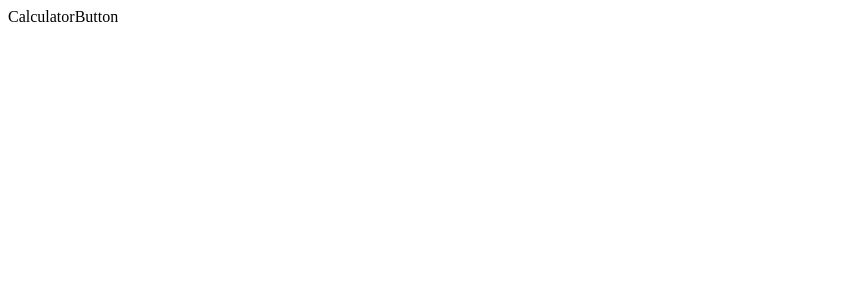
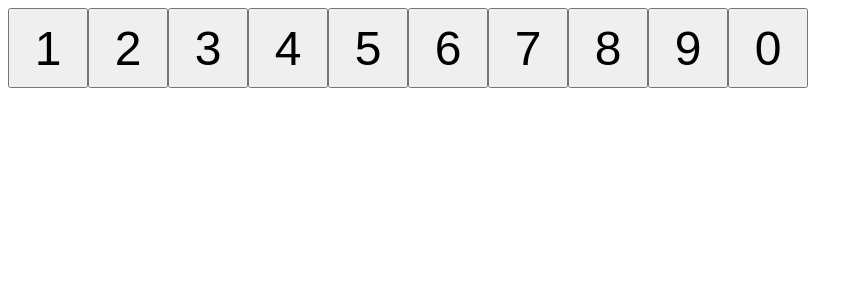
Before and after one commit to ActuallySilver/Calculator, a React app: page / in a window 1280 px wide. Shown: the top 300 px of the page, without its empty margins (0-863 px from the left). Built offline with nearby package versions, Linux system fonts and the light colour scheme; the HTML template or start-up script is replaced by a standard one.

Commit message:
add_calculator_button_functionality
Add the functionality to make calculator button add to the display, add number 0-9

```diff
--- /dev/null
+++ b/src/Components/Calculator/Keyboard/CalculatorButton.css
@@ -0,0 +1,5 @@
+.calculatorButton {
+    height: 5rem;
+    width: 5rem;
+    font-size: 3rem;
+}
--- a/src/Components/Calculator/Keyboard/CalculatorButton.tsx
+++ b/src/Components/Calculator/Keyboard/CalculatorButton.tsx
@@ -1,5 +1,22 @@
-function CalculatorButton({}) {
-  return <div>CalculatorButton</div>;
+import { useContext } from "react";
+import "./CalculatorButton.css";
+import { CalculatorContext } from "../../../Context/CalculatorContext";
+type CalculatorButtonProps = { value: string; onClick?: () => {} };
+
+function CalculatorButton({ value, onClick }: CalculatorButtonProps) {
+  const calculatorContext = useContext(CalculatorContext);
+  if (!calculatorContext) throw new Error("calculator Context is unavailable");
+  const { setDisplayValue } = calculatorContext;
+
+  const defaultOnClick = () => {
+    setDisplayValue((currentDisplayValue) => currentDisplayValue + value);
+  };
+
+  return (
+    <button className="calculatorButton" onClick={onClick || defaultOnClick}>
+      {value}
+    </button>
+  );
 }
 
 export default CalculatorButton;
--- a/src/Components/Calculator/Keyboard/index.tsx
+++ b/src/Components/Calculator/Keyboard/index.tsx
@@ -1,7 +1,20 @@
 import CalculatorButton from "./CalculatorButton";
 
 function Keyboard() {
-  return <CalculatorButton />;
+  return (
+    <>
+      <CalculatorButton value="1" />
+      <CalculatorButton value="2" />
+      <CalculatorButton value="3" />
+      <CalculatorButton value="4" />
+      <CalculatorButton value="5" />
+      <CalculatorButton value="6" />
+      <CalculatorButton value="7" />
+      <CalculatorButton value="8" />
+      <CalculatorButton value="9" />
+      <CalculatorButton value="0" />
+    </>
+  );
 }
 
 export default Keyboard;
```
